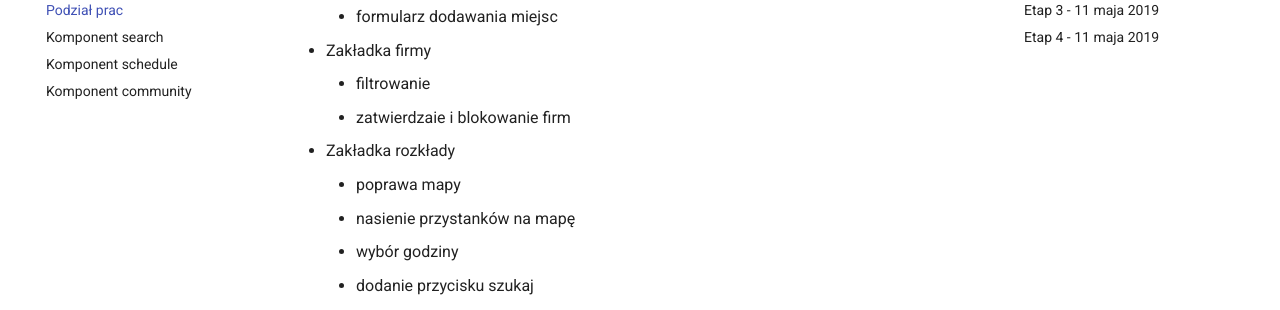
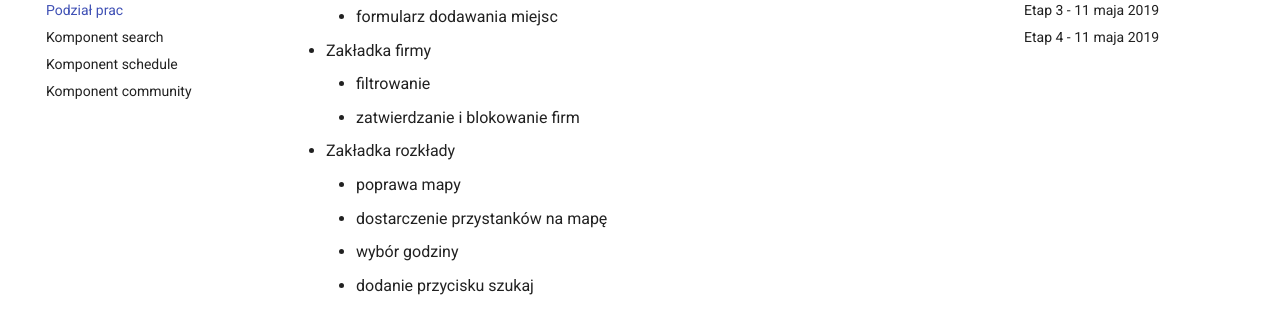
Before and after one commit to timetables-app/docs, an MkDocs documentation site: the page built from docs/workPlan/index.md, in a window 1280 px wide and 900 px high, scrolled down 685 px. Shown: the part 152-462 px from the top of the window. Built offline with MkDocs 1.6.1 and Material for MkDocs 9.7.7, drawn with Linux system fonts in a browser that asks for light colours.

Commit message:
Correction

```diff
--- a/docs/workPlan/index.md
+++ b/docs/workPlan/index.md
@@ -22,10 +22,10 @@
     - formularz dodawania miejsc
 - Zakładka firmy
     - filtrowanie
-    - zatwierdzaie i blokowanie firm
+    - zatwierdzanie i blokowanie firm
 - Zakładka rozkłady
     - poprawa mapy
-    - nasienie przystanków na mapę
+    - dostarczenie przystanków na mapę
     - wybór godziny
     - dodanie przycisku szukaj
     - Wyszukiwanie kursów
```
